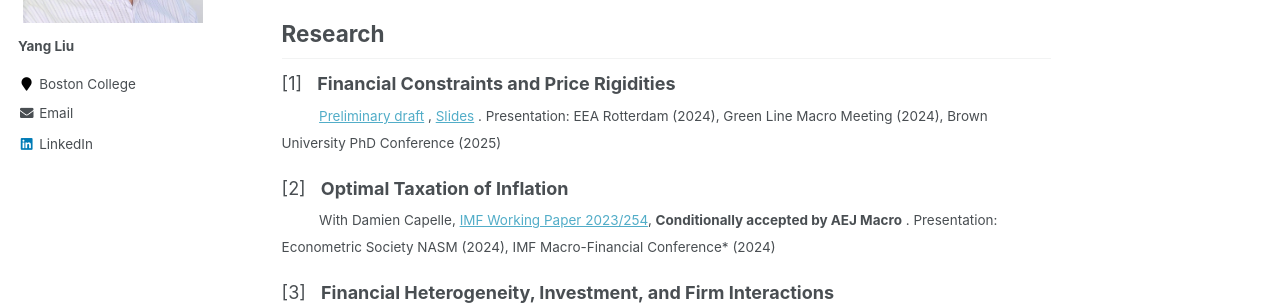
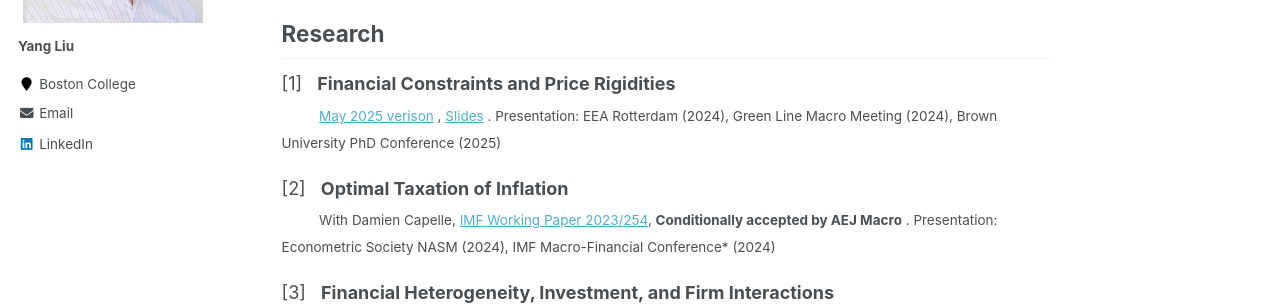
Before and after one commit to yangliu-95/yangliu-95.github.io, a Jekyll site: the page built from _pages/home.md, in a window 1280 px wide and 900 px high. Shown: the part 340-645 px from the top of the window. Built offline with Jekyll 4.4.1, drawn with Linux system fonts in a browser that asks for light colours.

Commit message:
Update home.md

```diff
--- a/_pages/home.md
+++ b/_pages/home.md
@@ -17,7 +17,7 @@ I am a Ph.D. student in Economics at Boston College. I share my research work an
 ## Research
 
 [1] &nbsp; **Financial Constraints and Price Rigidities**  <br>
-<sub> &emsp;&emsp;&ensp; [Preliminary draft](files/Finance_Inflation_apr2025.pdf) , [Slides](files/Finance_Inflation_Slides_apr2025.pdf) . Presentation: EEA Rotterdam (2024), Green Line Macro Meeting (2024), Brown University PhD Conference (2025) </sub>
+<sub> &emsp;&emsp;&ensp; [May 2025 verison](files/Finance_Inflation_may2025.pdf) , [Slides](files/Finance_Inflation_Slides_apr2025.pdf) . Presentation: EEA Rotterdam (2024), Green Line Macro Meeting (2024), Brown University PhD Conference (2025) </sub>
 
 [2] &nbsp; **Optimal Taxation of Inflation**  <br>
 <sub> &emsp;&emsp;&ensp;  With Damien Capelle,  [IMF Working Paper 2023/254](https://www.imf.org/en/Publications/WP/Issues/2023/12/08/Optimal-Taxation-of-Inflation-542215), **Conditionally accepted by AEJ Macro** . Presentation: Econometric Society NASM (2024), IMF Macro-Financial Conference* (2024) </sub>
```
